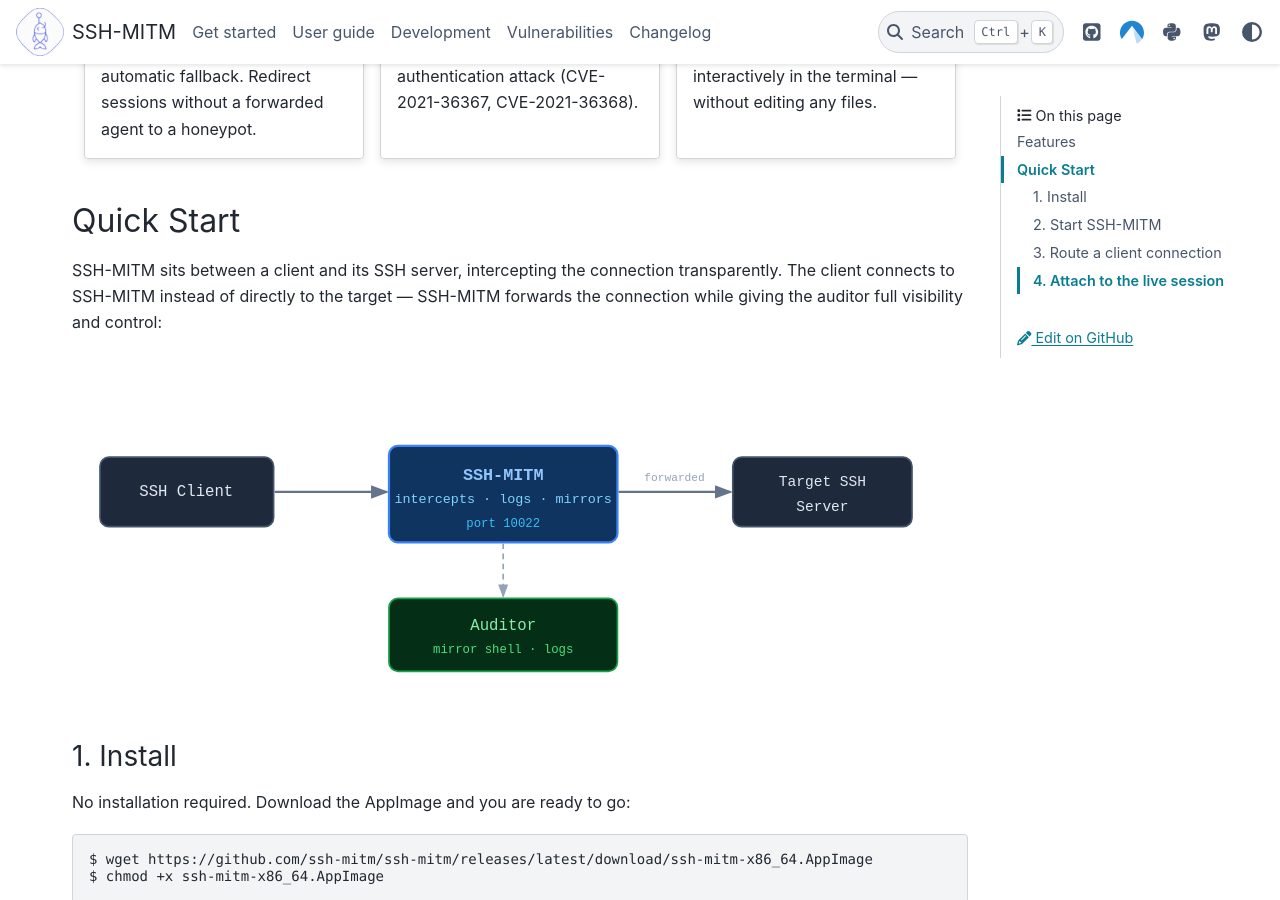
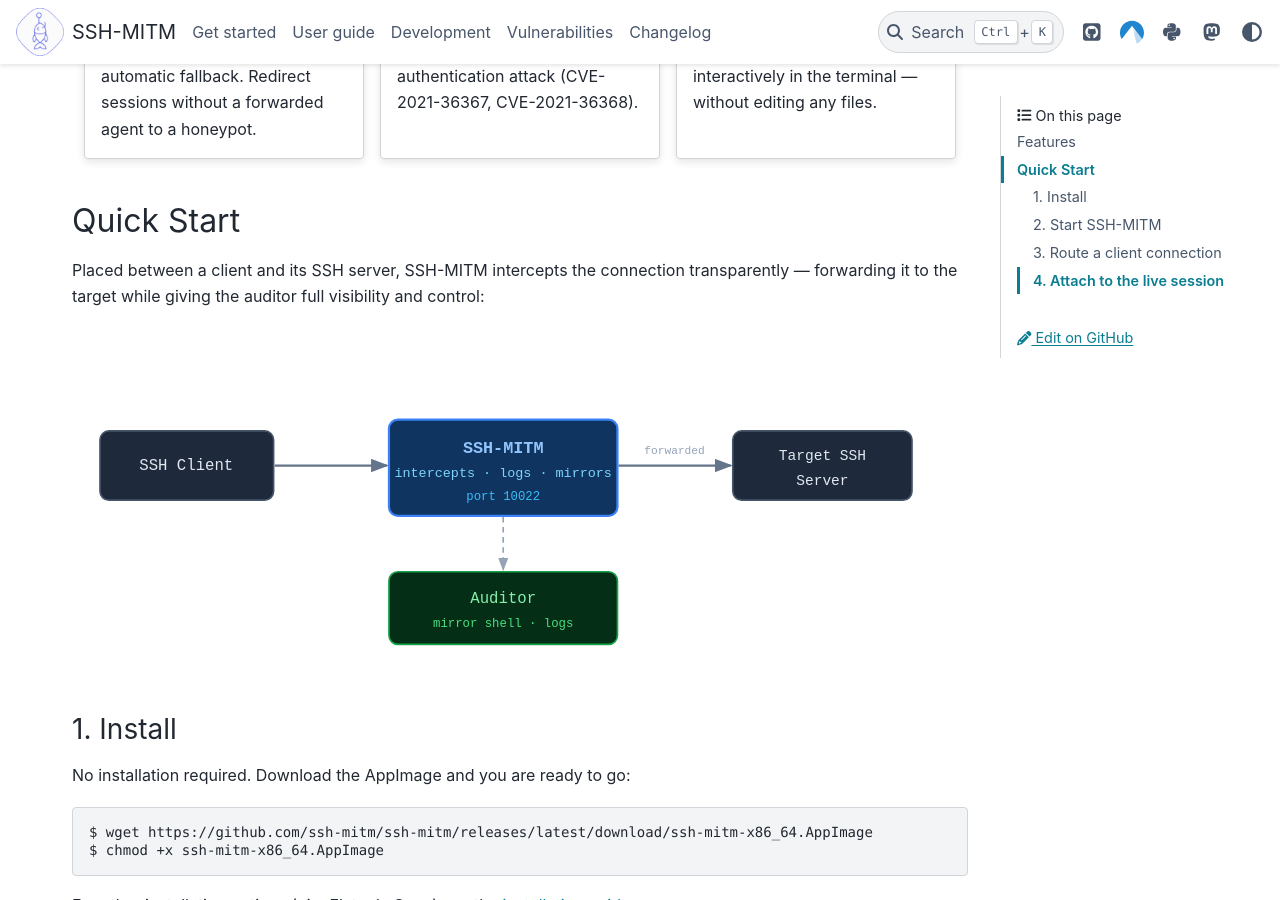
Before and after one commit to ssh-mitm/ssh-mitm, a Sphinx documentation site: the page built from doc/index.rst, in a window 1280 px wide and 900 px high, scrolled down 1249 px. Built offline with Sphinx 7.4.7 and the PyData theme 0.15.4, drawn with Linux system fonts in a browser that asks for light colours; pages that are not in the unit, such as notebooks, are missing from menus; the version number is read from the project's files by our own code.

Commit message:
simplify setup description, reduce SSH-MITM repetition

```diff
--- a/doc/index.rst
+++ b/doc/index.rst
@@ -70,9 +70,8 @@
 Quick Start
 ===========
 
-SSH-MITM sits between a client and its SSH server, intercepting the connection transparently.
-The client connects to SSH-MITM instead of directly to the target — SSH-MITM forwards the
-connection while giving the auditor full visibility and control:
+Placed between a client and its SSH server, SSH-MITM intercepts the connection transparently —
+forwarding it to the target while giving the auditor full visibility and control:
 
 .. image:: _static/ssh-mitm-setup.svg
     :class: dark-light
```
Also changed, not shown: README.md (+2 -3 lines).
